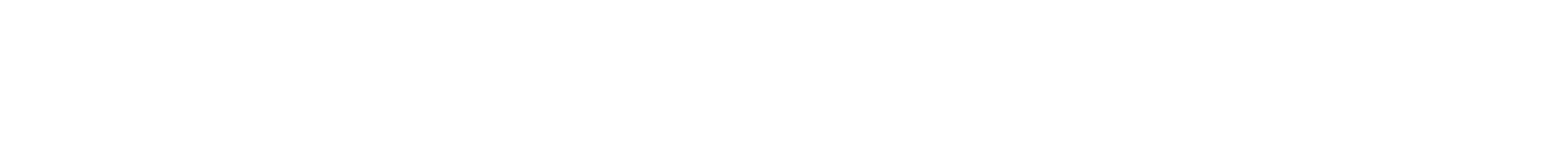
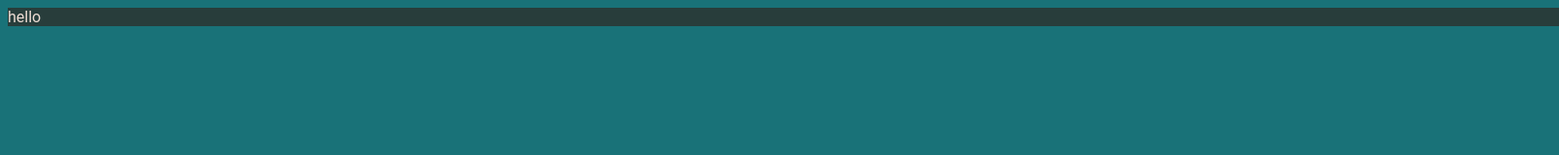
Before and after one commit to Hungry-Hobo/TSA-Website, a plain HTML site: page index.html in a window 1280 px wide. Shown: the whole page at 97% size, 1608 px wide, since content can reach past the window. Drawn offline with Linux system fonts and the light colour scheme.

Commit message:
Started website

```diff
--- a/index.html
+++ b/index.html
@@ -4,5 +4,10 @@
     <link rel="stylesheet" type="text/css" href="style.css">
   </head>
   <body>
+    <div class="all">
+      <div class="main">
+        <p>hello</p>
+      </div>
+    </div>
   </body>
 </html>
--- a/style.css
+++ b/style.css
@@ -0,0 +1,15 @@
+body {
+  background-color: #197278;
+}
+
+div {
+  align-self: center;
+}
+
+.main {
+  margin: auto;
+  background-color: #283d3b;
+  width: 1600px;
+  font-family: Roboto;
+  color: #edddd4;
+}
```
